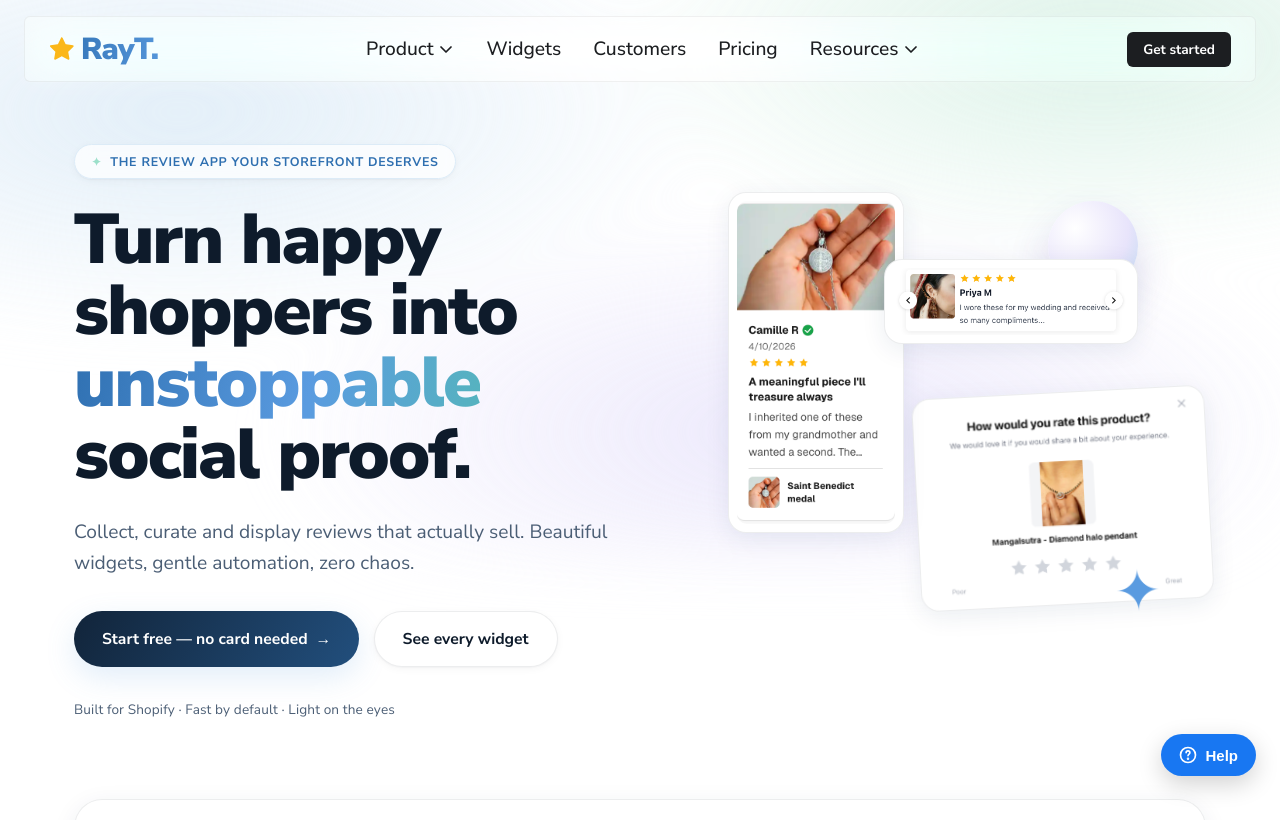
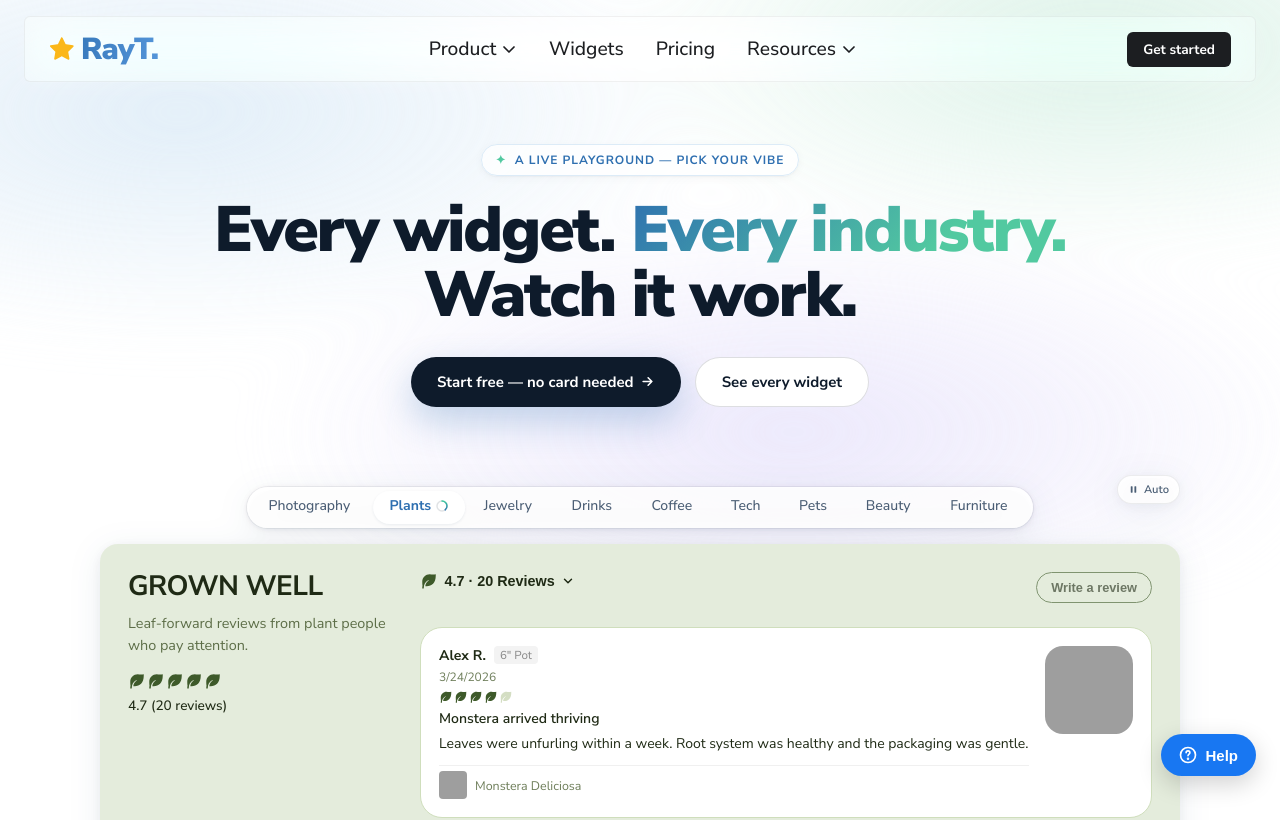
Before and after one commit to anant00729/rayt-ca, a React (Vite) app: page / in a window 1280 px wide. Shown: the top 820 px of the page. Built offline with nearby package versions, Linux system fonts and the light colour scheme; grey boxes are pictures that could not be loaded.

Commit message:
changed the home page

```diff
--- a/src/components/Header/index.jsx
+++ b/src/components/Header/index.jsx
@@ -55,7 +55,6 @@ const PRODUCT_ITEMS = [
 
 const SIMPLE_NAV = [
   { label: 'Widgets', path: '/widgets' },
-  { label: 'Customers', path: '/customers' },
   { label: 'Pricing', path: '/pricing' },
 ];
 
--- a/src/components/home/Hero.jsx
+++ b/src/components/home/Hero.jsx
@@ -1,43 +1,225 @@
-import { HeadlineSplit } from '../text/Highlights';
-import Button from '../ui/Button';
+import { useState, useEffect, useRef } from 'react';
+import ReviewsList from '../widgets/ReviewsList/ReviewsList';
+import { INSPIRATION_PRESETS, INSPIRATION_TAB_ORDER } from '../../data/inspirationPresets';
 import { ROUTES } from '../../constants/routes';
 import {
-  HeroWrap, HeroInner, HeroGrid, HeroLeft, HeroEyebrow, HeroHeadline, HeroSubtitle,
-  CtaRow, TrustLine,
-  Collage, CollageImg3, CollageImg4, CollageImg6, CollageOrb, CollageStar,
+  HeroSection, HeroText, EyebrowPill, EyebrowStar,
+  HeadlineH1, HeadlineAccent, CtaRowWrap, PrimaryBtn, SecondaryBtn,
+  WidgetBlock, TabBar, TabTrack, PillIndicator, PillTab, TabLabel,
+  AutoPill,
+  WidgetInner, WidgetFade, CaptionRow, CaptionLeft,
 } from './Hero.style';
 
-export default function Hero({ data }) {
+const CATEGORIES = INSPIRATION_TAB_ORDER.map(key => INSPIRATION_PRESETS[key]);
+const ROTATION_MS = 5000;
+
+function SparkleIcon() {
   return (
-    <HeroWrap>
-      <HeroInner>
-      <HeroGrid>
-        <HeroLeft>
-          <HeroEyebrow>{data.eyebrow}</HeroEyebrow>
-          <HeroHeadline>
-            <HeadlineSplit data={data.headline} variant="gradient" />
-          </HeroHeadline>
-          <HeroSubtitle>{data.subtitle}</HeroSubtitle>
-          <CtaRow>
-            <Button variant="primary" size="lg" to={ROUTES.PRICING} icon="→">
-              {data.ctaPrimary}
-            </Button>
-            <Button variant="secondary" size="lg" href="#widgets">
-              {data.ctaSecondary}
-            </Button>
-          </CtaRow>
-          <TrustLine>{data.trustLine}</TrustLine>
-        </HeroLeft>
-
-        <Collage aria-hidden>
-          <CollageOrb />
-<CollageImg3><img src="/hero/hero_3.png" alt="" /></CollageImg3>
-          <CollageImg4><img src="/hero/hero_4.png" alt="" /></CollageImg4>
-          <CollageImg6><img src="/hero/hero_6.png" alt="" /></CollageImg6>
-          <CollageStar>✦</CollageStar>
-        </Collage>
-      </HeroGrid>
-      </HeroInner>
-    </HeroWrap>
+    <svg width="13" height="13" viewBox="0 0 24 24" fill="none" stroke="currentColor" strokeWidth="2.5" strokeLinecap="round" strokeLinejoin="round">
+      <path d="M12 3l2 6 6 2-6 2-2 6-2-6-6-2 6-2z"/>
+    </svg>
   );
 }
+function ArrowIcon() {
+  return (
+    <svg width="15" height="15" viewBox="0 0 24 24" fill="none" stroke="currentColor" strokeWidth="2.5" strokeLinecap="round" strokeLinejoin="round">
+      <path d="M5 12h14M13 6l6 6-6 6"/>
+    </svg>
+  );
+}
+function PauseIcon() {
+  return (
+    <svg width="11" height="11" viewBox="0 0 24 24" fill="currentColor">
+      <rect x="6" y="5" width="4" height="14" rx="1"/>
+      <rect x="14" y="5" width="4" height="14" rx="1"/>
+    </svg>
+  );
+}
+function PlayIcon() {
+  return (
+    <svg width="11" height="11" viewBox="0 0 24 24" fill="currentColor">
+      <polygon points="7 5 19 12 7 19 7 5"/>
+    </svg>
+  );
+}
+
+function CircularProgress({ progress }) {
+  const r = 5;
+  const circ = 2 * Math.PI * r;
+  return (
+    <svg width="14" height="14" viewBox="0 0 14 14" style={{ flexShrink: 0 }}>
+      <circle cx="7" cy="7" r={r} fill="none" stroke="rgba(14,27,43,0.12)" strokeWidth="1.5"/>
+      <circle
+        cx="7" cy="7" r={r}
+        fill="none"
+        stroke="url(#pg)"
+        strokeWidth="1.5"
+        strokeLinecap="round"
+        strokeDasharray={circ}
+        strokeDashoffset={circ * (1 - progress)}
+        transform="rotate(-90 7 7)"
+      />
+      <defs>
+        <linearGradient id="pg" x1="0" y1="0" x2="1" y2="0">
+          <stop offset="0%" stopColor="#2E6FB0"/>
+          <stop offset="100%" stopColor="#3ECBA0"/>
+        </linearGradient>
+      </defs>
+    </svg>
+  );
+}
+
+function InspirationTabs({ activeIdx, onSelect, progress, rotating }) {
+  const trackRef = useRef(null);
+  const tabRefs = useRef([]);
+  const [pill, setPill] = useState({ left: 4, width: 0 });
+
+  useEffect(() => {
+    const measure = () => {
+      const el = tabRefs.current[activeIdx];
+      if (!el || !trackRef.current) return;
+      const parentRect = trackRef.current.getBoundingClientRect();
+      const r = el.getBoundingClientRect();
+      setPill({ left: r.left - parentRect.left + trackRef.current.scrollLeft, width: r.width });
+    };
+    measure();
+    window.addEventListener('resize', measure);
+    return () => window.removeEventListener('resize', measure);
+  }, [activeIdx]);
+
+  return (
+    <TabBar>
+      <TabTrack ref={trackRef}>
+        <PillIndicator
+          style={{ transform: `translateX(${pill.left}px)`, width: pill.width }}
+        />
+        {CATEGORIES.map((cat, i) => (
+          <PillTab
+            key={cat.key}
+            ref={el => { tabRefs.current[i] = el; }}
+            $active={i === activeIdx}
+            onClick={() => onSelect(i)}
+          >
+            <TabLabel data-label={cat.label}>{cat.label}</TabLabel>
+            {i === activeIdx && rotating && <CircularProgress progress={progress} />}
+          </PillTab>
+        ))}
+      </TabTrack>
+    </TabBar>
+  );
+}
+
+const SHOWCASE_OVERRIDES = {
+  reviewsPerPage: 2,
+  showLoadMore: false,
+  showFilterSort: false,
+};
+
+export default function Hero() {
+  const [activeIdx, setActiveIdx] = useState(0);
+  const [rotating, setRotating] = useState(true);
+  const [progress, setProgress] = useState(0);
+  const [scrollProg, setScrollProg] = useState(0);
+  const heroTextRef = useRef(null);
+  const widgetRef = useRef(null);
+
+  useEffect(() => {
+    if (!rotating) return;
+    const start = Date.now();
+    let rafId;
+    const tick = () => {
+      const elapsed = Date.now() - start;
+      const p = Math.min(1, elapsed / ROTATION_MS);
+      setProgress(p);
+      if (p >= 1) {
+        setActiveIdx(i => (i + 1) % CATEGORIES.length);
+        setProgress(0);
+      } else {
+        rafId = requestAnimationFrame(tick);
+      }
+    };
+    rafId = requestAnimationFrame(tick);
+    return () => cancelAnimationFrame(rafId);
+  }, [activeIdx, rotating]);
+
+  // Simple, fast fade: crisp at scroll 0, fully faded after ~180px of scroll.
+  useEffect(() => {
+    const FADE_DISTANCE = 180;
+    const onScroll = () => {
+      const y = window.scrollY || window.pageYOffset || 0;
+      setScrollProg(Math.max(0, Math.min(1, y / FADE_DISTANCE)));
+    };
+    onScroll();
+    window.addEventListener('scroll', onScroll, { passive: true });
+    return () => window.removeEventListener('scroll', onScroll);
+  }, []);
+
+  const onSelect = (i) => {
+    setActiveIdx(i);
+    setProgress(0);
+  };
+
+  const active = CATEGORIES[activeIdx];
+  const showcaseSettings = { ...active.settings, ...SHOWCASE_OVERRIDES };
+
+  const heroTextStyle = {
+    opacity: Math.max(0, 1 - scrollProg * 1.1),
+    filter: `blur(${scrollProg * 6}px)`,
+    transition: 'opacity 80ms linear, filter 80ms linear',
+    visibility: scrollProg >= 1 ? 'hidden' : 'visible',
+  };
+
+  return (
+    <HeroSection>
+      <HeroText ref={heroTextRef} style={heroTextStyle}>
+        <EyebrowPill>
+          <EyebrowStar>✦</EyebrowStar>
+          A live playground — pick your vibe
+        </EyebrowPill>
+
+        <HeadlineH1>
+          Every widget.{' '}
+          <HeadlineAccent>Every&nbsp;industry.</HeadlineAccent>{' '}
+          Watch it work.
+        </HeadlineH1>
+
+        <CtaRowWrap>
+          <PrimaryBtn onClick={() => { window.location.href = ROUTES.PRICING; }}>
+            Start free — no card needed <ArrowIcon/>
+          </PrimaryBtn>
+          <SecondaryBtn onClick={() => document.getElementById('widgets')?.scrollIntoView({ behavior: 'smooth' })}>
+            See every widget
+          </SecondaryBtn>
+        </CtaRowWrap>
+      </HeroText>
+
+      <WidgetBlock ref={widgetRef}>
+        <InspirationTabs activeIdx={activeIdx} onSelect={onSelect} progress={progress} rotating={rotating} />
+
+        <div style={{ position: 'absolute', top: -4, right: 0 }}>
+          <AutoPill onClick={() => setRotating(r => !r)}>
+            {rotating ? <PauseIcon/> : <PlayIcon/>}
+            {rotating ? 'Auto' : 'Paused'}
+          </AutoPill>
+        </div>
+
+        <WidgetInner style={{ marginTop: '1rem' }}>
+          <WidgetFade key={active.key}>
+            <ReviewsList
+              settings={showcaseSettings}
+              reviews={active.reviews}
+            />
+          </WidgetFade>
+        </WidgetInner>
+
+        <CaptionRow>
+          <CaptionLeft>
+            <SparkleIcon/>
+            Now showing: <strong style={{ color: '#0E1B2B', marginLeft: 4 }}>{active.label}</strong>
+          </CaptionLeft>
+          <span>{activeIdx + 1} of {CATEGORIES.length}</span>
+        </CaptionRow>
+      </WidgetBlock>
+    </HeroSection>
+  );
+}
--- a/src/components/home/Hero.style.jsx
+++ b/src/components/home/Hero.style.jsx
@@ -1,220 +1,248 @@
-import styled from 'styled-components';
+import styled, { keyframes } from 'styled-components';
 import { tokens } from '../../styles/tokens';
-import { levitating, bouncing, rolling, twinkle } from '../../styles/animations';
 
-export const HeroWrap = styled.section`
+const fadeUp = keyframes`
+  from { opacity: 0; transform: translateY(12px); }
+  to   { opacity: 1; transform: translateY(0); }
+`;
+
+export const HeroSection = styled.section`
   position: relative;
-  padding: 3rem 0 5rem;
+  padding: 0 1.75rem 120px;
+`;
+
+/* Hero text is pinned in place — only fades out as the widget scrolls over it. */
+export const HeroText = styled.div`
+  position: sticky;
+  top: 104px;
+  z-index: 1;
+  display: flex;
+  flex-direction: column;
+  align-items: center;
+  gap: 1.375rem;
+  text-align: center;
+  max-width: 880px;
   margin: 0 auto;
-  overflow: hidden;
+  padding: 2.5rem 0 1.5rem;
+  animation: ${fadeUp} 600ms ease;
+  will-change: opacity, filter;
+  pointer-events: auto;
+`;
 
-  @media (max-width: 768px) {
-    padding: 1rem 0 3rem;
+export const EyebrowPill = styled.span`
+  display: inline-flex;
+  align-items: center;
+  gap: 0.5rem;
+  background: rgba(255, 255, 255, 0.75);
+  backdrop-filter: blur(8px);
+  color: ${tokens.sky700};
+  padding: 0.4375rem 0.875rem;
+  border-radius: ${tokens.radiusPill};
+  font-size: 0.75rem;
+  font-weight: 700;
+  letter-spacing: 0.08em;
+  text-transform: uppercase;
+  border: 1px solid ${tokens.sky100};
+  box-shadow: ${tokens.shadowSm};
+`;
+
+export const EyebrowStar = styled.span`
+  color: ${tokens.mint500};
+`;
+
+export const HeadlineH1 = styled.h1`
+  margin: 0;
+  font-size: clamp(2.5rem, 5vw, 4.5rem);
+  font-weight: 900;
+  line-height: 1.02;
+  letter-spacing: -0.03em;
+  color: ${tokens.ink900};
+  text-wrap: balance;
+`;
+
+export const HeadlineAccent = styled.span`
+  background: linear-gradient(135deg, ${tokens.sky700} 0%, ${tokens.mint500} 70%);
+  -webkit-background-clip: text;
+  -webkit-text-fill-color: transparent;
+  background-clip: text;
+`;
+
+export const CtaRowWrap = styled.div`
+  display: flex;
+  flex-wrap: wrap;
+  gap: 0.875rem;
+  margin-top: 0.375rem;
+  justify-content: center;
+`;
+
+export const PrimaryBtn = styled.button`
+  background: ${tokens.ink900};
+  color: #fff;
+  border: none;
+  border-radius: ${tokens.radiusPill};
+  padding: 0.875rem 1.625rem;
+  font-size: 0.9375rem;
+  font-weight: 700;
+  cursor: pointer;
+  font-family: inherit;
+  display: inline-flex;
+  align-items: center;
+  gap: 0.375rem;
+  box-shadow: ${tokens.shadowSky};
+  transition: box-shadow 200ms ease, transform 150ms ease;
+
+  &:hover {
+    box-shadow: 0 18px 44px rgba(46, 111, 176, 0.36);
+    transform: translateY(-1px);
   }
 `;
 
-export const HeroInner = styled.div`
-  max-width: 1180px;
-  margin: 0 auto;
-  padding: 0 1.5rem;
-`;
+export const SecondaryBtn = styled.button`
+  background: #fff;
+  color: ${tokens.ink900};
+  border: 1px solid ${tokens.borderStrong};
+  border-radius: ${tokens.radiusPill};
+  padding: 0.875rem 1.625rem;
+  font-size: 0.9375rem;
+  font-weight: 700;
+  cursor: pointer;
+  font-family: inherit;
+  transition: background 150ms ease;
 
-export const HeroGrid = styled.div`
-  position: relative;
-  z-index: 1;
-  display: grid;
-  grid-template-columns: 1.1fr 0.9fr;
-  gap: 3rem;
-  align-items: center;
-
-  @media (max-width: 1050px) {
-    grid-template-columns: 1fr;
-    gap: 2.5rem;
-    text-align: center;
+  &:hover {
+    background: ${tokens.paper2};
   }
 `;
 
-export const HeroLeft = styled.div`
-  display: flex;
-  flex-direction: column;
-  gap: 1.6rem;
-
-  @media (max-width: 1050px) {
-    align-items: center;
-  }
+/* Widget scrolls in normal flow. z-index higher than hero text so it visually
+   covers the text as the page scrolls. */
+export const WidgetBlock = styled.div`
+  position: relative;
+  z-index: 10;
+  width: 100%;
+  max-width: 1080px;
+  margin: 3.5rem auto 0;
+  padding-top: 0.5rem;
+  filter: drop-shadow(0 6px 16px rgba(18, 52, 88, 0.08))
+          drop-shadow(0 2px 6px rgba(18, 52, 88, 0.05));
 `;
 
-export const HeroEyebrow = styled.span`
-  display: inline-flex;
-  align-self: flex-start;
-  align-items: center;
-  gap: 0.5rem;
-  background: rgba(255, 255, 255, 0.7);
-  backdrop-filter: blur(8px);
-  color: ${tokens.sky700};
-  padding: 0.5rem 1rem;
-  border-radius: ${tokens.radiusPill};
-  font-size: 0.78rem;
-  font-weight: 700;
-  letter-spacing: 0.06em;
-  text-transform: uppercase;
-  border: 1px solid ${tokens.sky100};
-  box-shadow: ${tokens.shadowSm};
-
-  &::before {
-    content: '✦';
-    color: ${tokens.mint500};
-    animation: ${twinkle} 2.4s ease-in-out infinite;
-  }
-
-  @media (max-width: 1050px) {
-    align-self: center;
-  }
+export const TabBar = styled.div`
+  display: flex;
+  justify-content: center;
+  margin-bottom: 1rem;
 `;
 
-export const HeroHeadline = styled.h1`
-  font-family: 'Nunito Sans', sans-serif;
-  font-weight: 900;
-  font-size: clamp(2.5rem, 5.5vw, 4.75rem);
-  line-height: 1.02;
-  letter-spacing: -0.025em;
-  color: ${tokens.ink900};
-  margin: 0;
-`;
+export const TabTrack = styled.div`
+  position: relative;
+  display: inline-flex;
+  align-items: center;
+  gap: 2px;
+  padding: 4px;
+  background: rgba(255, 255, 255, 0.85);
+  backdrop-filter: blur(8px);
+  border-radius: ${tokens.radiusPill};
+  box-shadow: 0 1px 4px rgba(18, 52, 88, 0.08), 0 0 0 1px rgba(14, 27, 43, 0.05);
+  max-width: 100%;
+  overflow-x: auto;
+  overflow-y: hidden;
+  scrollbar-width: none;
 
-export const HeroSubtitle = styled.p`
-  font-size: clamp(1.05rem, 1.6vw, 1.2rem);
-  line-height: 1.6;
-  color: ${tokens.ink500};
-  margin: 0;
-  max-width: 540px;
-
-  @media (max-width: 1050px) {
-    margin: 0 auto;
-  }
-`;
-
-export const CtaRow = styled.div`
-  display: flex;
-  flex-wrap: wrap;
-  gap: 0.9rem;
-  margin-top: 0.4rem;
-
-  @media (max-width: 1050px) {
-    justify-content: center;
-  }
-`;
-
-export const TrustLine = styled.p`
-  font-size: 0.85rem;
-  color: ${tokens.ink500};
-  margin: 0.5rem 0 0;
-  letter-spacing: 0.01em;
-`;
-
-/* ─── Floating widget collage on the right ─── */
-
-export const Collage = styled.div`
-  position: relative;
-  min-height: 480px;
-
-  @media (max-width: 900px) {
-    min-height: 360px;
-    max-width: 440px;
-    margin: 0 auto;
-  }
-
-  @media (max-width: 1050px) {
+  &::-webkit-scrollbar {
     display: none;
   }
 `;
 
-const FloatCard = styled.div`
+export const PillIndicator = styled.div`
   position: absolute;
+  top: 4px;
+  bottom: 4px;
+  left: 0;
   background: #fff;
-  border-radius: ${tokens.radius};
-  box-shadow: ${tokens.shadowMd};
-  border: 1px solid ${tokens.border};
-  padding: 0.5rem;
-  overflow: hidden;
+  border-radius: ${tokens.radiusPill};
+  box-shadow: 0 1px 3px rgba(18, 52, 88, 0.08);
+  transition: transform 420ms cubic-bezier(0.4, 0, 0.2, 1),
+              width 420ms cubic-bezier(0.4, 0, 0.2, 1);
+  z-index: 0;
+  pointer-events: none;
+`;
 
-  img {
-    width: 100%;
-    height: 100%;
+export const PillTab = styled.button`
+  position: relative;
+  z-index: 1;
+  flex-shrink: 0;
+  border: none;
+  background: transparent;
+  cursor: pointer;
+  padding: 8px 16px;
+  font-size: 0.875rem;
+  font-weight: ${p => p.$active ? 700 : 500};
+  color: ${p => p.$active ? tokens.sky700 : tokens.ink500};
+  font-family: inherit;
+  white-space: nowrap;
+  transition: color 180ms ease;
+  line-height: 1;
+`;
+
+/* Reserves the bold-weight width for each label regardless of active state,
+   so the tab's layout never shifts when the active tab changes. */
+export const TabLabel = styled.span`
+  display: inline-block;
+  position: relative;
+  margin-right: 4px;
+
+  &::after {
+    content: attr(data-label);
     display: block;
-    object-fit: cover;
-    border-radius: calc(${tokens.radius} - 0.5rem);
+    font-weight: 700;
+    height: 0;
+    visibility: hidden;
+    overflow: hidden;
+    pointer-events: none;
   }
 `;
 
+export const AutoPill = styled.button`
+  display: inline-flex;
+  align-items: center;
+  gap: 5px;
+  padding: 6px 10px;
+  background: rgba(255, 255, 255, 0.85);
+  border: 1px solid ${tokens.border};
+  border-radius: ${tokens.radiusPill};
+  cursor: pointer;
+  font-size: 0.6875rem;
+  font-weight: 600;
+  color: ${tokens.ink500};
+  font-family: inherit;
+  backdrop-filter: blur(6px);
 
-export const CollageImg3 = styled(FloatCard)`
-  top: 0%;
-  left: 2%;
-  width: 36%;
-  aspect-ratio: 428 / 832;
-  animation: ${bouncing} 3.8s cubic-bezier(.28,.84,.42,1) infinite;
-  z-index: 4;
-
-  @media (max-width: 900px) {
-    top: 4%;
-    left: 2%;
-    width: 28%;
+  &:hover {
+    background: #fff;
   }
 `;
 
-export const CollageImg4 = styled(FloatCard)`
-  top: 14%;
-  left: 34%;
-  width: 52%;
-  aspect-ratio: 844 / 284;
-  animation: ${levitating} 6s ease-in-out infinite;
-  z-index: 5;
-
-  @media (max-width: 900px) {
-    top: 10%;
-    left: 28%;
-    width: 55%;
-  }
+export const WidgetInner = styled.div`
+  position: relative;
+  border-radius: 18px;
+  overflow: hidden;
 `;
 
-export const CollageImg6 = styled(FloatCard)`
-  bottom: 14%;
-  left: 43%;
-  width: 60%;
-  aspect-ratio: 1126 / 818;
-  animation: ${rolling} 7s ease-in-out infinite;
-  z-index: 3;
-
-  @media (max-width: 900px) {
-    bottom: 8%;
-    left: 30%;
-    width: 52%;
-  }
+export const WidgetFade = styled.div`
+  animation: ${fadeUp} 500ms ease;
 `;
 
-export const CollageOrb = styled.div`
-  position: absolute;
-  width: 90px;
-  height: 90px;
-  border-radius: 50%;
-  background: radial-gradient(circle at 30% 30%, #fff, ${tokens.lilac100} 60%, ${tokens.sky200} 100%);
-  top: 2%;
-  right: 14%;
-  box-shadow: 0 20px 40px rgba(73, 55, 165, 0.18);
-  animation: ${levitating} 6s ease-in-out infinite;
-  z-index: 1;
+export const CaptionRow = styled.div`
+  margin-top: 1rem;
+  display: flex;
+  align-items: center;
+  justify-content: space-between;
+  font-size: 0.75rem;
+  color: ${tokens.ink500};
 `;
 
-export const CollageStar = styled.div`
-  position: absolute;
-  bottom: 10%;
-  right: 6%;
-  width: 60px;
-  height: 60px;
-  color: ${tokens.sky500};
-  font-size: 3.5rem;
-  line-height: 1;
-  animation: ${rolling} 7s ease-in-out infinite;
-  z-index: 5;
+export const CaptionLeft = styled.span`
+  display: inline-flex;
+  align-items: center;
+  gap: 0.375rem;
 `;
--- a/src/pages/Home/index.jsx
+++ b/src/pages/Home/index.jsx
@@ -69,7 +69,7 @@ export default function Home({ theme, onThemeChange }) {
       )}
 
       {/* Hero */}
-      <Hero data={content.hero} />
+      <Hero />
 
       {/* Trust strip */}
       <TrustStrip data={content.trust} />
```
